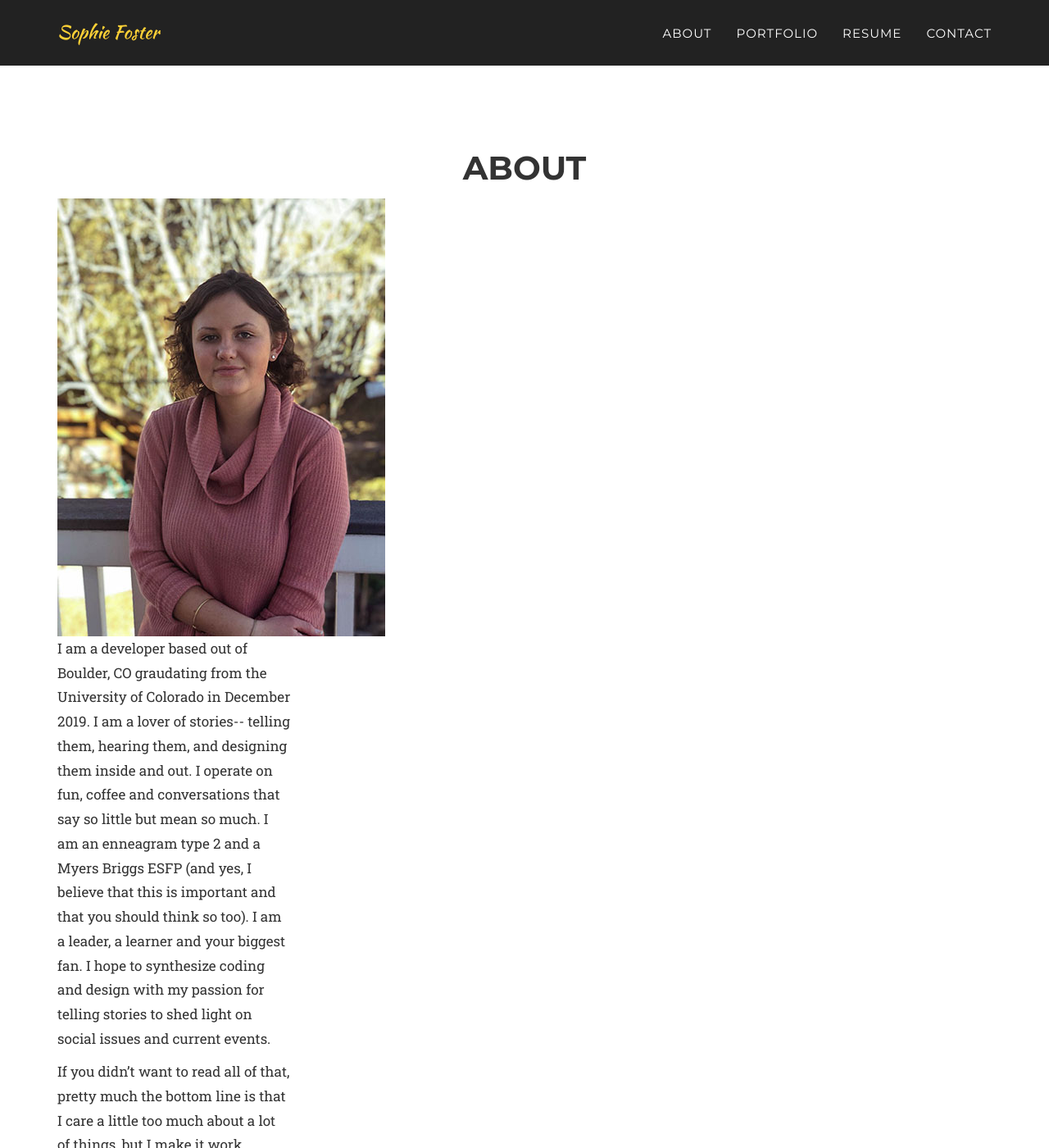
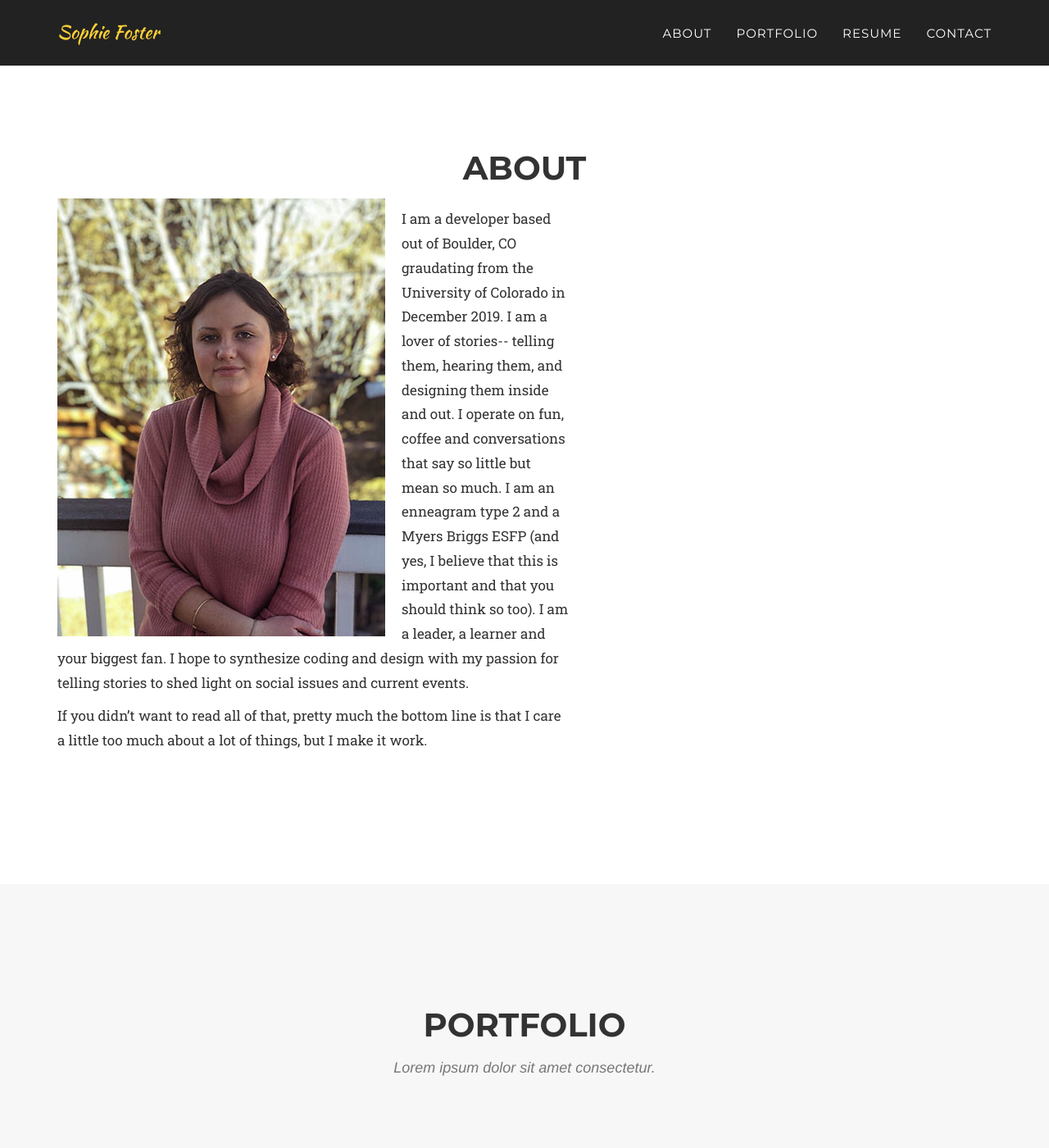
Before and after one commit to sofo1413/Personal-Site-Test, a Jekyll site: the page built from index.html, in a window 1280 px wide and 1400 px high, scrolled down 1154 px. Shown: the whole window at 82% size. Built offline with Jekyll 4.4.1, drawn with Linux system fonts in a browser that asks for light colours; some web fonts are replaced.

Commit message:
more layout changes

```diff
--- a/_includes/css/agency.css
+++ b/_includes/css/agency.css
@@ -795,8 +795,7 @@ ul.social-buttons li a:active {
 
 
 .aboutsection {
-    height: 100%;
-    width: 25%;
+    width: 55%;
 }
 .portfolio-modal .close-modal .lr .rl {
     z-index: 1052;
```
